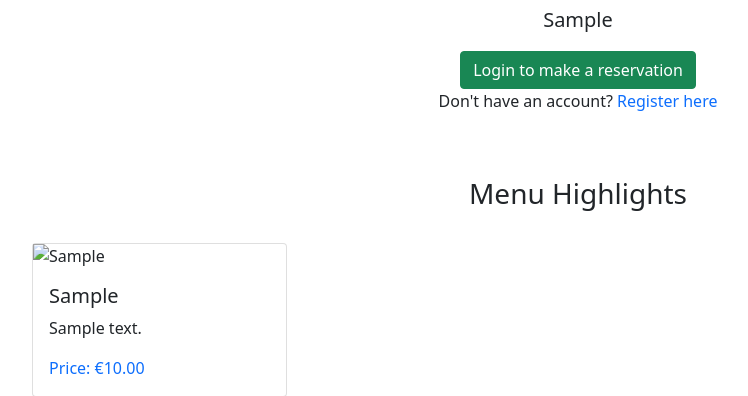
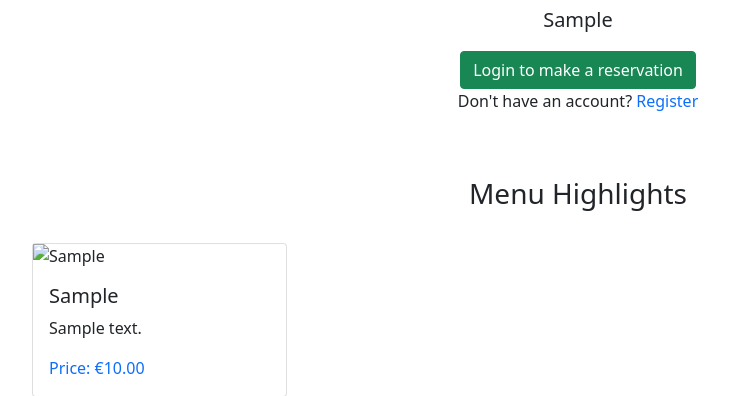
Before and after one commit to Sirjay009/Sirjays-Cuisine, a Django app: page / in a window 1280 px wide. Shown: the part 187-583 px from the top of the page, without its empty margins (62-810 px from the left). Run offline with Django 4.2, Linux system fonts and the light colour scheme; tables that the repository leaves empty hold one stand-in row (Sample ...).

Commit message:
Update home_list.html

```diff
--- a/home/templates/home/home_list.html
+++ b/home/templates/home/home_list.html
@@ -20,7 +20,7 @@
                 <a href="{% url 'reservation' %}" class="btn btn-outline-dark">Make a Reservation</a>
                 {% else %}
                 <a href="{% url 'account_login' %}" class="btn btn-success">Login to make a reservation</a>
-                <p>Don't have an account? <a href="{% url 'account_signup' %}" class="sign-up">Register here</a></p>
+                <p>Don't have an account? <a href="{% url 'account_signup' %}" class="sign-up">Register</a></p>
                 {% endif %}
                 {% endfor %}
             </div>
```
